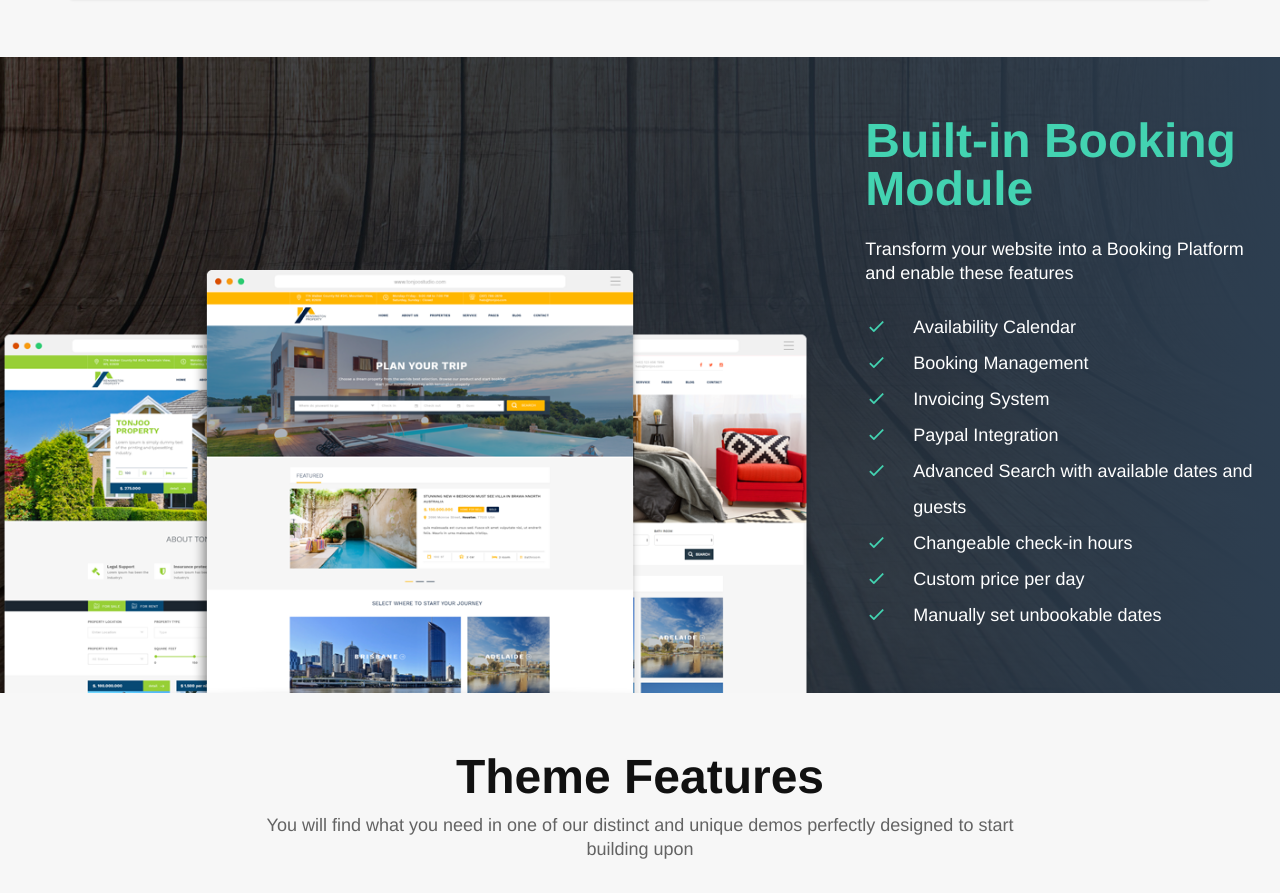
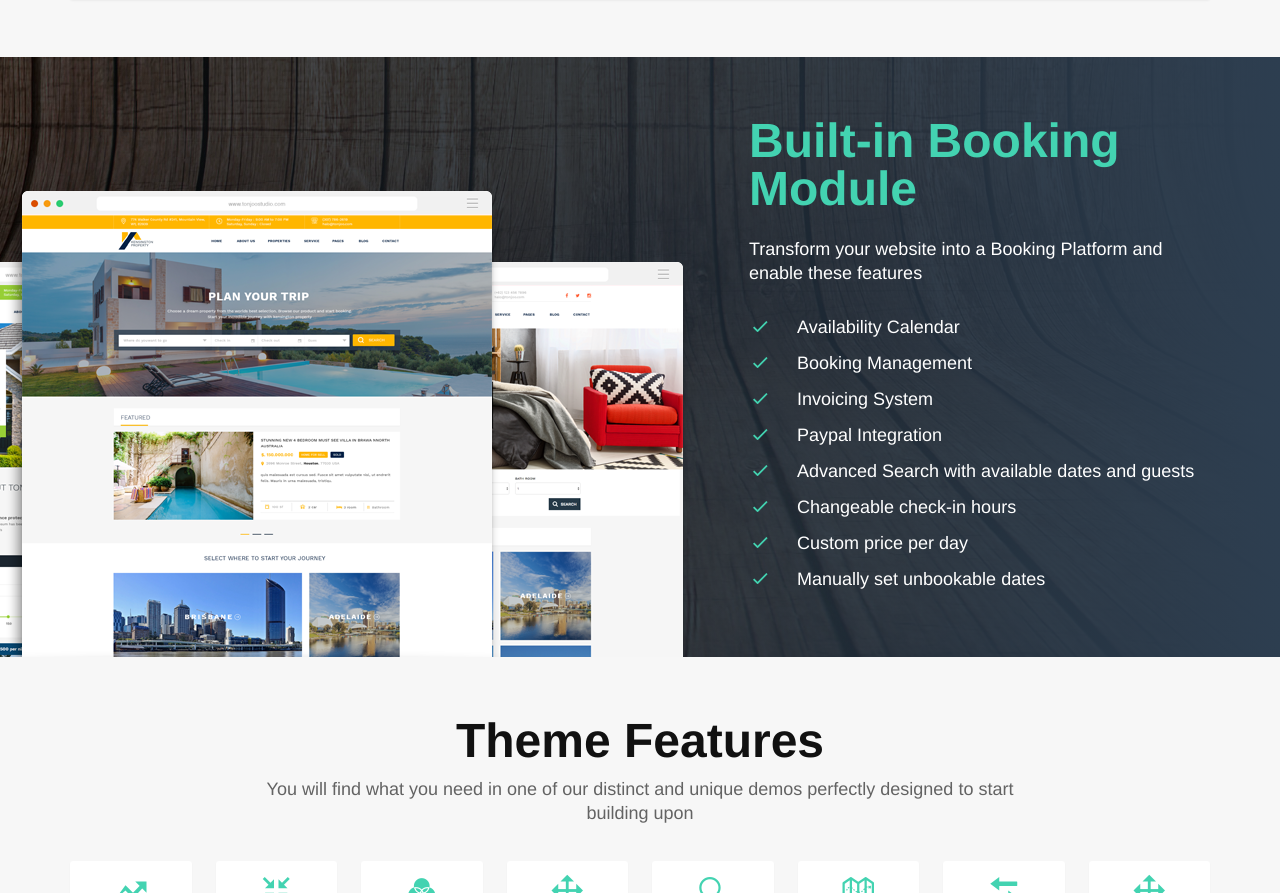
Before and after one commit to ririn-caterin/landing-kensington, a website: page index.html in a window 1280 px wide. Shown: the part 4431-5324 px from the top of the page. Drawn offline with nearby package versions, Linux system fonts and the light colour scheme; files whose address does not match are found by name.

Commit message:
Update Landing Page

```diff
--- a/assets/sass/welcome.scss
+++ b/assets/sass/welcome.scss
@@ -648,8 +648,7 @@ body {background-color: #fff;}
 		@media (min-width: $screen-md-min) {
 			position: absolute;
 			bottom: 0;
-			left: 0;
-			max-width: 95%;
+			right: -48px;
 		}
 		@media (max-width: $screen-sm-max) {
 			@include horizontal-center(relative);
--- a/index.html
+++ b/index.html
@@ -203,9 +203,9 @@
 		</div>
 	</section>
 	<section class="page-section builtin-booking-module" style="background-image: url(assets/images/bg-builtin-booking.jpg);">
-		<div class="container-fluid--custom">
+		<div class="container">
 			<div class="row row-eq-height">
-				<div class="col-lg-4 col-lg-push-8 col-md-6 col-md-push-6">
+				<div class="col-lg-5 col-lg-push-7 col-md-6 col-md-push-6">
 					<div class="heading">
 						<h2 class="heading-title">Built-in Booking Module</h2>
 						<p class="heading-description">Transform your website into a Booking Platform and enable these features</p>
@@ -221,7 +221,7 @@
 						</ul>
 					</div>
 				</div>
-				<div class="col-lg-8 col-lg-pull-4 col-md-6 col-md-pull-6">
+				<div class="col-lg-7 col-lg-5 col-md-6 col-md-pull-6">
 					<img src="assets/images/builtin-booking.png" alt="Built-in Booking Module" class="obj-builtin-booking">
 				</div>
 			</div>
```
Also changed, not shown: assets/css/welcome.css, assets/css/welcome.min.css, 1 other file.
